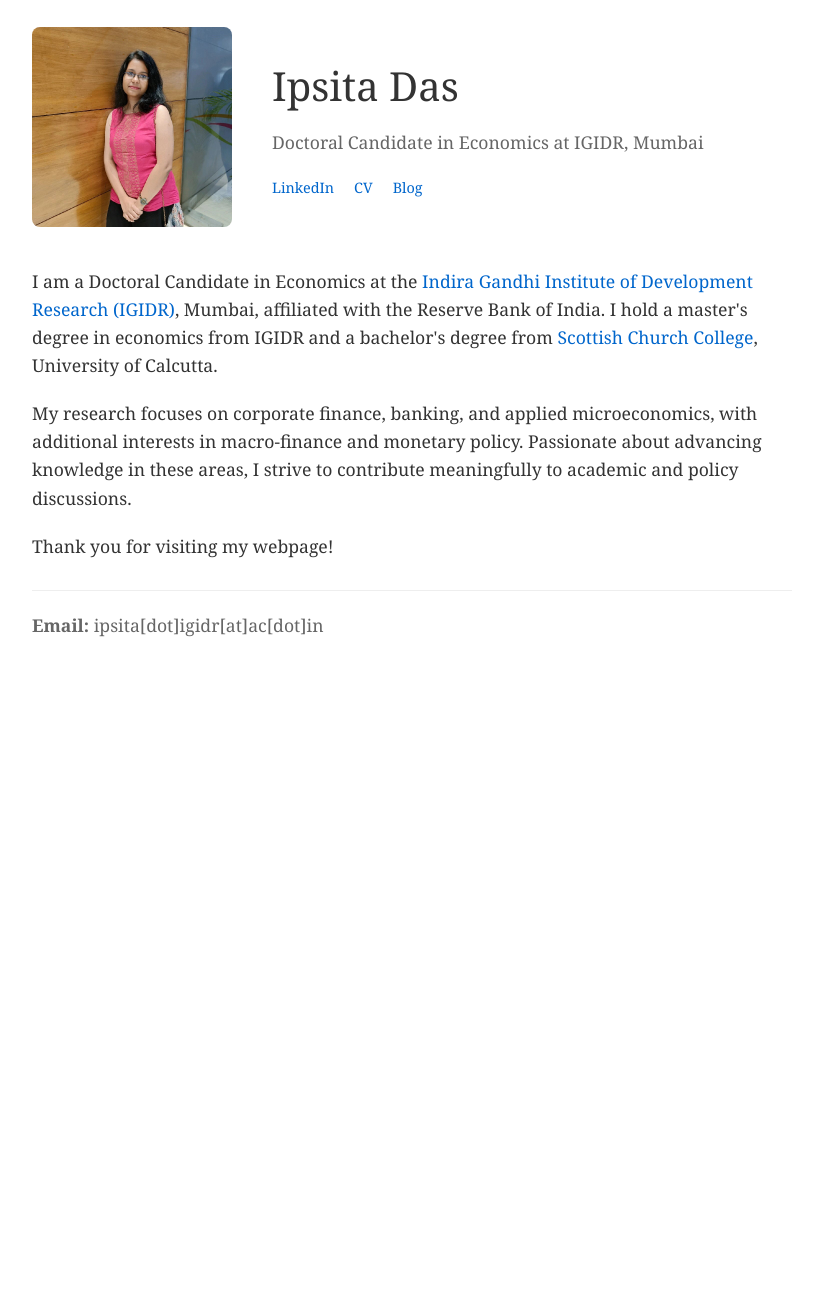
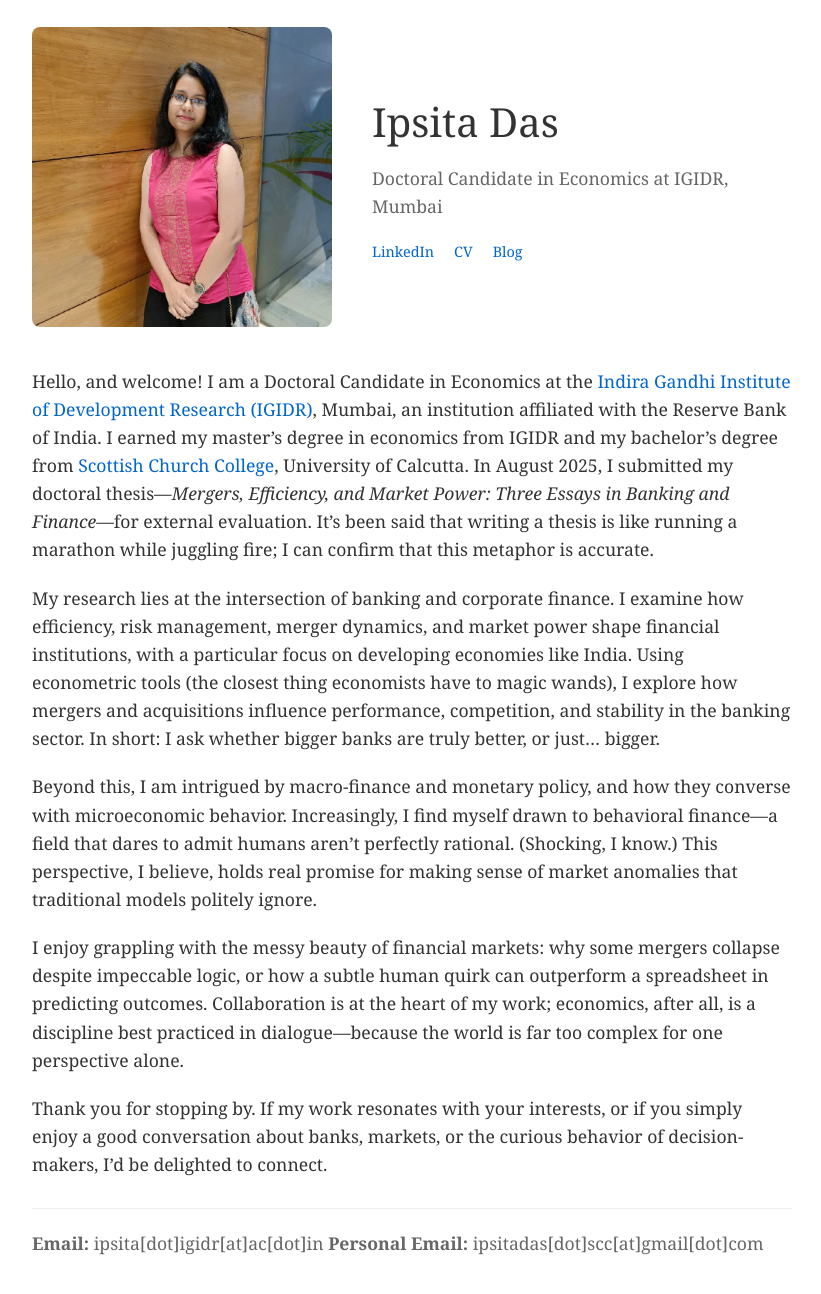
Before and after one commit to ipsitadas97/ipsitadas97.github.io, a plain HTML site: page index.html in a window 1280 px wide. Shown: the part 92-1386 px from the top of the page, without its empty margins (228-1049 px from the left). Before the commit the page ends 800 px from the top, so only its background shows below. Drawn offline with Linux system fonts and the light colour scheme.

Commit message:
Update index.html

```diff
--- a/index.html
+++ b/index.html
@@ -64,8 +64,8 @@
         }
 
         .profile-photo {
-           width: 200px;  /* Increased from 150px */
-            height: 200px; /* Increased from 150px */
+           width: 300px;  /* Increased from 150px */
+            height: 300px; /* Increased from 150px */
             border-radius: 8px;
             object-fit: cover;
         }
@@ -309,7 +309,7 @@
             <div class="social-links">
                 <a href="https://www.linkedin.com/in/ipsita-das-493391135/" target="_blank">LinkedIn</a>
                <!--   <a href="https://scholar.google.com/citations?user=your-id" target="_blank">Google Scholar</a> -->
-                 <a href="Das_Ipsita_CV.pdf" target="_blank">CV</a>
+                 <a href="Das_Ipsita_CV .pdf" target="_blank">CV</a>
                 <a href="https://bookscoffeeipsitasscribbles.wordpress.com/" target="_blank">Blog</a>
             </div>
 
@@ -320,14 +320,20 @@
         <!-- Home Tab -->
         <div id="home" class="tab-content active">
             <div class="content">
-                <p>I am a Doctoral Candidate in Economics at the <a href="https://www.igidr.ac.in/" target="_blank">Indira Gandhi Institute of Development Research (IGIDR)</a>, Mumbai, affiliated with the Reserve Bank of India. I hold a master's degree in economics from IGIDR and a bachelor's degree from <a href="https://www.scottishchurch.ac.in/" target="_blank">Scottish Church College</a>, University of Calcutta.</p>
+              <p>Hello, and welcome! I am a Doctoral Candidate in Economics at the <a href="http://www.igidr.ac.in/" target="_blank">Indira Gandhi Institute of Development Research (IGIDR)</a>, Mumbai, an institution affiliated with the Reserve Bank of India. I earned my master’s degree in economics from IGIDR and my bachelor’s degree from <a href="https://www.scottishchurch.ac.in/" target="_blank">Scottish Church College</a>, University of Calcutta. In August 2025, I submitted my doctoral thesis—<em>Mergers, Efficiency, and Market Power: Three Essays in Banking and Finance</em>—for external evaluation. It’s been said that writing a thesis is like running a marathon while juggling fire; I can confirm that this metaphor is accurate.</p>
 
-                <p>My research focuses on corporate finance, banking, and applied microeconomics, with additional interests in macro-finance and monetary policy. Passionate about advancing knowledge in these areas, I strive to contribute meaningfully to academic and policy discussions.</p>
+<p>My research lies at the intersection of banking and corporate finance. I examine how efficiency, risk management, merger dynamics, and market power shape financial institutions, with a particular focus on developing economies like India. Using econometric tools (the closest thing economists have to magic wands), I explore how mergers and acquisitions influence performance, competition, and stability in the banking sector. In short: I ask whether bigger banks are truly better, or just… bigger.</p>
 
-                <p>Thank you for visiting my webpage!</p>
+<p>Beyond this, I am intrigued by macro-finance and monetary policy, and how they converse with microeconomic behavior. Increasingly, I find myself drawn to behavioral finance—a field that dares to admit humans aren’t perfectly rational. (Shocking, I know.) This perspective, I believe, holds real promise for making sense of market anomalies that traditional models politely ignore.</p>
+
+<p>I enjoy grappling with the messy beauty of financial markets: why some mergers collapse despite impeccable logic, or how a subtle human quirk can outperform a spreadsheet in predicting outcomes. Collaboration is at the heart of my work; economics, after all, is a discipline best practiced in dialogue—because the world is far too complex for one perspective alone. </p>
+
+<p>Thank you for stopping by. If my work resonates with your interests, or if you simply enjoy a good conversation about banks, markets, or the curious behavior of decision-makers, I’d be delighted to connect.</p>
+
 
                 <div class="contact">
                     <strong>Email:</strong> ipsita[dot]igidr[at]ac[dot]in
+                     <strong>Personal Email:</strong> ipsitadas[dot]scc[at]gmail[dot]com
                 </div>
             </div>
         </div>
```
